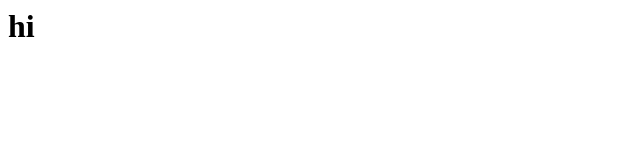
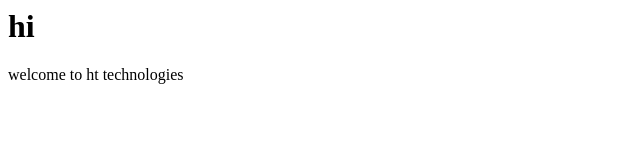
Before and after one commit to Ht-technologies/Ht-technologies.github.io, a plain HTML site: page docs/index.html in a window 1280 px wide. Shown: the whole page, without its empty margins (0-640 px from the left). Drawn offline with Linux system fonts and the light colour scheme.

Commit message:
Update index.html

```diff
--- a/docs/index.html
+++ b/docs/index.html
@@ -1,2 +1,3 @@
 <html>
   <h1> hi </h1>
+welcome to ht technologies
```
